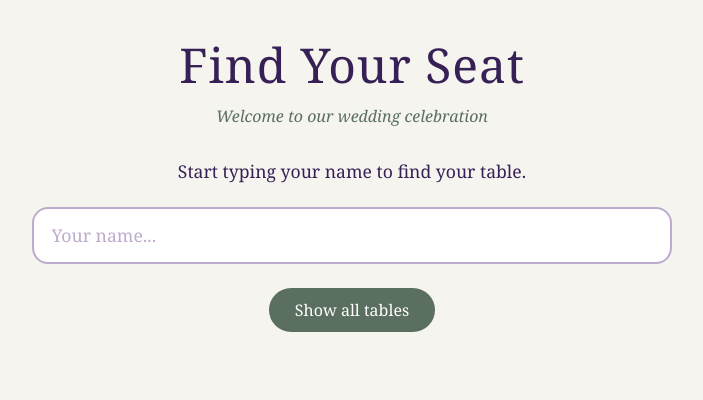
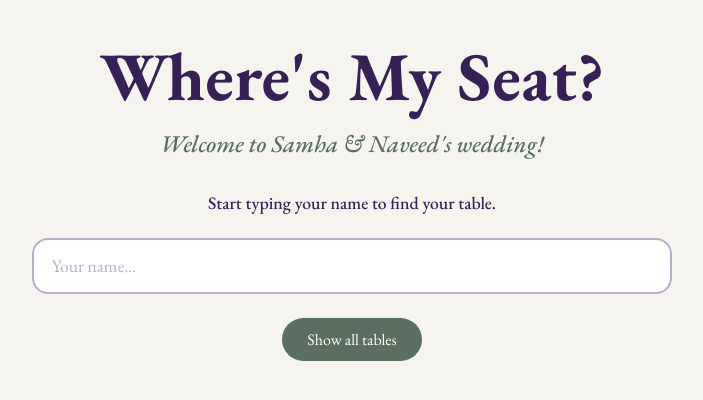
Before and after one commit to nhsufi/wheres-my-seat, a React (Vite) app: page / in a window 1280 px wide. Shown: the top 400 px of the page, without its empty margins (288-991 px from the left). Built offline with nearby package versions, Linux system fonts and the light colour scheme.

Commit message:
Update title and typography

```diff
--- a/index.html
+++ b/index.html
@@ -3,7 +3,7 @@
   <head>
     <meta charset="UTF-8" />
     <meta name="viewport" content="width=device-width, initial-scale=1.0" />
-    <title>Find Your Seat</title>
+    <title>Where's My Seat?</title>
     <meta name="description" content="Find your table at our wedding." />
   </head>
   <body>
--- a/src/App.css
+++ b/src/App.css
@@ -1,3 +1,21 @@
+@font-face {
+  font-family: 'EB Garamond';
+  src: url('./assets/fonts/EB_Garamond/EBGaramond-VariableFont_wght.woff2')
+    format('woff2-variations');
+  font-weight: 400 800;
+  font-style: normal;
+  font-display: swap;
+}
+
+@font-face {
+  font-family: 'EB Garamond';
+  src: url('./assets/fonts/EB_Garamond/EBGaramond-Italic-VariableFont_wght.woff2')
+    format('woff2-variations');
+  font-weight: 400 800;
+  font-style: italic;
+  font-display: swap;
+}
+
 :root {
   --bg: #f5f4ee;
   --text: #372056;
@@ -8,7 +26,11 @@
   --shadow: 0 8px 30px rgba(55, 32, 86, 0.08);
   --radius: 16px;
 
-  font-family: 'Georgia', 'Times New Roman', serif;
+  --font-heading: 'EB Garamond', Georgia, 'Times New Roman', serif;
+  --font-body: 'EB Garamond', Georgia, 'Times New Roman', serif;
+
+  font-family: var(--font-body);
+  font-weight: 500;
   color: var(--text);
   background-color: var(--bg);
 }
@@ -44,14 +66,16 @@ body {
 }
 
 .app-title {
-  font-size: clamp(2rem, 6vw, 3rem);
-  font-weight: 400;
-  letter-spacing: 0.02em;
+  font-family: var(--font-heading);
+  font-size: clamp(2.75rem, 9vw, 4.25rem);
+  font-weight: 700;
+  letter-spacing: 0.005em;
   margin: 0;
 }
 
 .app-subtitle {
   margin: 0.5rem 0 0;
+  font-size: clamp(1rem, 4vw, 1.5rem);
   font-style: italic;
   color: var(--accent);
 }
@@ -222,9 +246,11 @@ body {
 }
 
 .table-heading {
+  font-family: var(--font-heading);
   margin: 0 0 0.75rem;
   font-size: 1.25rem;
-  font-weight: 600;
+  font-weight: 700;
+  font-style: italic;
   color: var(--accent);
   border-bottom: 1px solid var(--accent-soft-tint);
   padding-bottom: 0.5rem;
--- a/src/App.tsx
+++ b/src/App.tsx
@@ -10,8 +10,8 @@ export const App = () => {
   return (
     <div className="app">
       <header className="app-header">
-        <h1 className="app-title">Find Your Seat</h1>
-        <p className="app-subtitle">Welcome to our wedding celebration</p>
+        <h1 className="app-title">Where's My Seat?</h1>
+        <p className="app-subtitle">Welcome to Samha & Naveed's wedding!</p>
       </header>
 
       <main className="app-main">
```
Also changed, not shown: src/assets/fonts/EB_Garamond/EBGaramond-Italic-VariableFont_wght.woff2 (added), src/assets/fonts/EB_Garamond/EBGaramond-VariableFont_wght.woff2 (added), src/assets/fonts/EB_Garamond/OFL.txt (added).
